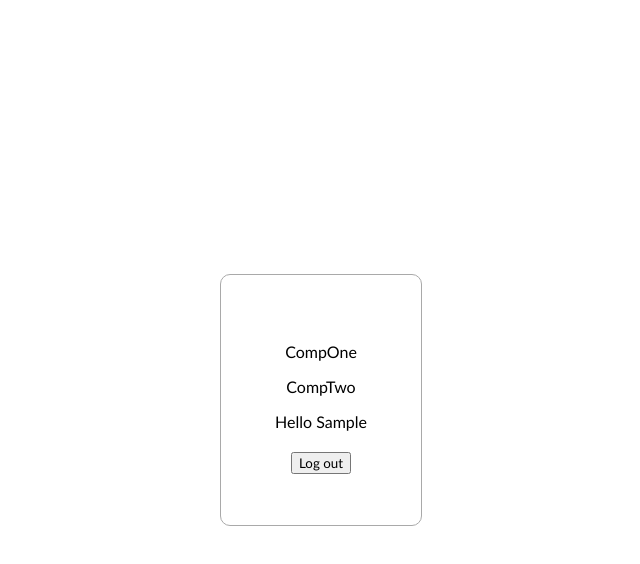
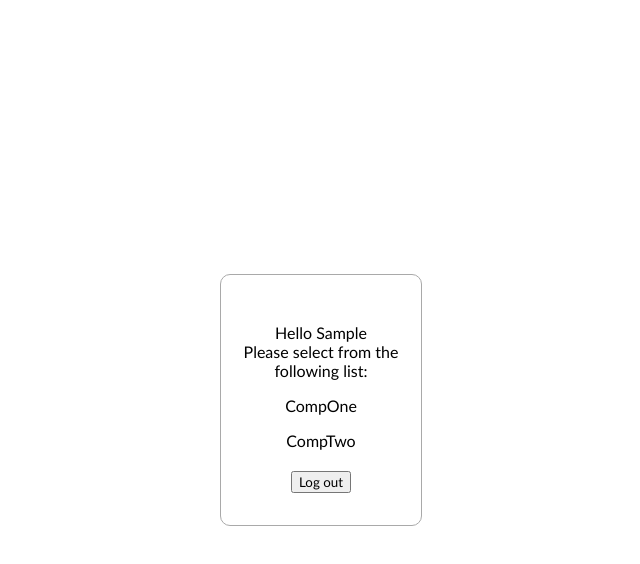
Before and after one commit to a-taranenko/myt, a React (Create React App) app: page / in a window 1280 px wide. Both pictures are taken after typing "Sample", "Sample123" into the empty fields and a click on the button "Log In". Shown: the top 564 px of the page, without its empty margins (319-959 px from the left). Built offline with nearby package versions, Linux system fonts and the light colour scheme.

Commit message:
Added company selection option, work in progress

```diff
--- a/src/Company.js
+++ b/src/Company.js
@@ -8,7 +8,7 @@ class Company extends Component {
 
   render() {
     return (
-      <p>{this.props.companyName}</p>
+      <p>{this.props.company.companyName}</p>
     )
   }
 }
--- /dev/null
+++ b/src/CompanySelection.js
@@ -0,0 +1,20 @@
+import React, { Component } from 'react'
+// import './styling/Company.css'
+
+class CompanySelection extends Component {
+  // constructor(props) {
+  //   super(props)
+  // }
+
+  selectCompany = () => {
+    this.props.selectCompany(this.props.index)
+  }
+
+  render() {
+    return (
+      <p onClick={this.selectCompany}>{this.props.children}</p>
+    )
+  }
+}
+
+export default CompanySelection
--- a/src/Main.js
+++ b/src/Main.js
@@ -1,5 +1,6 @@
 import React, {Component} from 'react'
 import Company from './Company'
+import CompanySelection from './CompanySelection'
 import './styling/Main.css'
 
 class Main extends Component {
@@ -8,7 +9,8 @@ class Main extends Component {
 
     this.state = {
       companies: [],
-      selected: false
+      selected: false,
+      selection: 0
     }
   }
 
@@ -16,29 +18,44 @@ class Main extends Component {
     // The following is just temporary
     // Need to call db to get company data for the logged user
     let companies = [ {companyName: 'CompOne'}, {companyName: 'CompTwo'} ]
-    if (this.props.role === 'admin') companies.push({ companyName: 'MyT' })
+    if (this.props.role === 'admin') companies.push( {companyName: 'MyT'} )
 
     this.setState({
       companies: [...companies]
     })
   }
 
-  renderCompany = (company, index) => {
+  renderCompany = (index) => {
     return (
       <Company key={index}
-               companyName={company.companyName}>
+               company={this.state.companies[index]}>
       </Company>
     )
   }
 
-  renderIntro = () => {
-    let companyList = this.state.companies.map((company, index) => this.renderCompany(company, index))
+  selectCompany = (index) => {
+    this.setState({
+      selected: true,
+      selection: index
+    })
+  }
+
+  rendenIntro = () => {
+    let companyList = this.state.companies.map((company, index) => {
+      return (
+        <CompanySelection key={index}
+                          index={index}
+                          selectCompany={this.selectCompany}>
+                          {company.companyName}
+        </CompanySelection>
+      )
+    })
 
     return (
       <div className="main-container">
         <div className="content-container">
+          <p>Hello {this.props.username}<br/>Please select from the following list:</p>
           {companyList}
-          <p>Hello {this.props.username}</p>
           <button id="logout-button" onClick={this.props.logout}>Log out</button>
         </div>
       </div>
@@ -47,9 +64,9 @@ class Main extends Component {
 
   render() {
     if (this.state.selected) {
-      return this.renderCompany()
+      return this.renderCompany(this.state.selection)
     } else {
-      return this.renderIntro()
+      return this.rendenIntro()
     }
   }
 }
```
